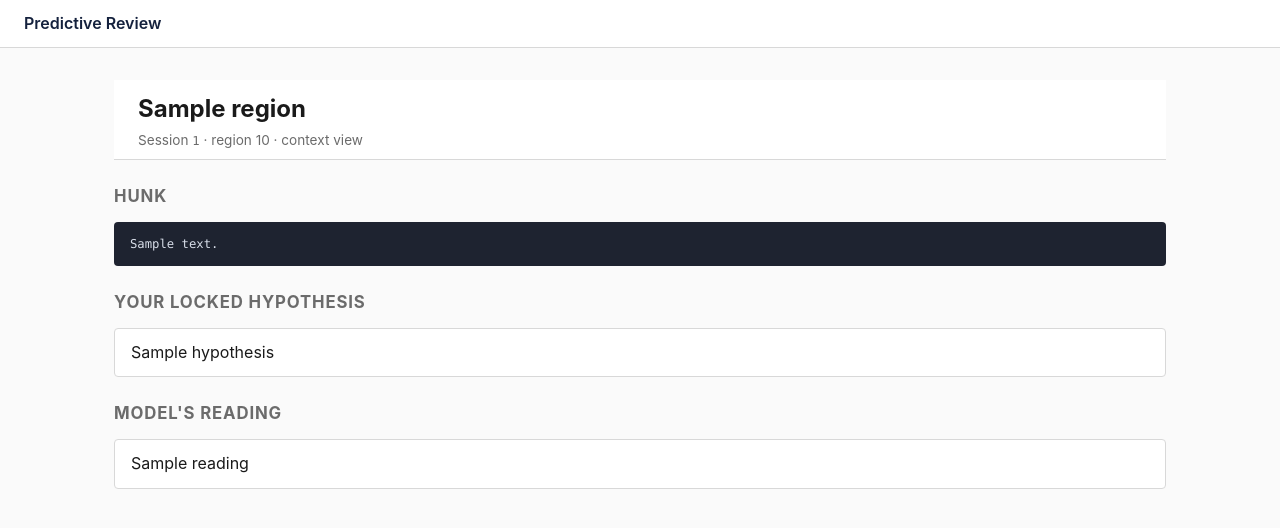
After one commit to meadowlark-bradsher/PREP, a FastAPI app: template src/predictive_review/web/templates/context_window.html in a window 1280 px wide. The commit adds this page. Shown: the top 528 px of the page. Run offline with FastAPI, Linux system fonts and the light colour scheme; the template is opened without the code that fills it: most values are stand-ins (such as "Sample title", 1, 10 or a date in 2020).

Commit message:
Add dual-monitor mode: pop the context view into its own window
Even with the resizable panes, the dialogue surface feels crowded —
chat needs vertical space, the hunk wants horizontal space, both
compete on a single screen. The natural fix is to put them on
different monitors, which costs almost nothing for our session model
because the context (hunk + locked hypothesis + reading) is fully
static after reveal.

Adds:

  - GET /sessions/{id}/regions/{rid}/context — read-only HTML page
    rendering only the hunk, the engineer's locked hypothesis, and
    the model's reading. No chip strip, no chat thread, no live
    updates. A separate Jinja template (context_window.html) inherits
    base.html so the rendering matches the main view but strips the
    action chrome.
  - "📋 Pop context to new window" button on the region surface, in
    a new title row next to the structural label.
  - static/dual_monitor.js — ~15 lines of vanilla JS that calls
    window.open(url, name, features) when the button is clicked. The
    window name includes the region id so re-clicking reuses the same
    popup instead of stacking new ones; popup=yes opens a chromeless
    window the engineer can drag freely between monitors.

Static-by-construction means no WebSocket / HTMX / polling needed in
the popup. The action window stays the source of truth for everything
that changes; the context window is a reference card.

Three new route tests pin the contract: /context renders the static
trio with no action chrome; the main region surface advertises the
pop button with the right URL; bad region ids 404 the same way the
main surface does.

130 tests passing.

Co-Authored-By: Claude Opus 4.7 (1M context) <noreply@anthropic.com>

```diff
--- a/src/predictive_review/web/routes.py
+++ b/src/predictive_review/web/routes.py
@@ -319,6 +319,36 @@ def register_routes(app: FastAPI) -> None:
         )
 
     @app.get(
+        "/sessions/{session_id}/regions/{region_id}/context",
+        response_class=HTMLResponse,
+    )
+    def region_context_window(
+        request: Request,
+        session_id: str,
+        region_id: str,
+        service: SessionService = Depends(get_service),
+    ) -> HTMLResponse:
+        """Read-only context view for the dual-monitor workflow.
+
+        Renders just the hunk + locked hypothesis + model's reading on its
+        own page so the engineer can pop it out into a separate window and
+        drag it to a second monitor. The content is static after reveal —
+        no chrome, no chip strip, no live updates needed.
+        """
+        _require_session(service, session_id)
+        region = _require_region(service, session_id, region_id)
+        return TEMPLATES.TemplateResponse(
+            request,
+            "context_window.html",
+            {
+                "session_id": session_id,
+                "region": region,
+                "hypothesis": service.get_locked_hypothesis(region_id) or "",
+                "reading": service.get_reading(region_id) or "",
+            },
+        )
+
+    @app.get(
         "/sessions/{session_id}/regions/{region_id}",
         response_class=HTMLResponse,
     )
--- /dev/null
+++ b/src/predictive_review/web/static/dual_monitor.js
@@ -0,0 +1,26 @@
+/**
+ * Pop the context view into a separate browser window.
+ *
+ * Used by the dual-monitor workflow: engineer clicks "Pop context",
+ * a new window opens with just the hunk + locked hypothesis + model's
+ * reading, and they drag it to their second monitor. Reusing the same
+ * window name per region means the SAME context window is reused when
+ * the engineer clicks the button again — it won't pile up extras.
+ *
+ * Context is static after reveal so this popup needs no live updates.
+ */
+(function () {
+  "use strict";
+
+  document.addEventListener("click", function (e) {
+    const btn = e.target.closest("[data-pop-url]");
+    if (!btn) return;
+    e.preventDefault();
+    const url = btn.dataset.popUrl;
+    const name = btn.dataset.popName || "prep-context";
+    // popup=yes opens a chromeless window the user can position freely.
+    const features = "popup=yes,width=720,height=900,scrollbars=yes";
+    const w = window.open(url, name, features);
+    if (w) w.focus();
+  });
+})();
--- a/src/predictive_review/web/static/style.css
+++ b/src/predictive_review/web/static/style.css
@@ -191,6 +191,30 @@ fieldset legend { padding: 0 0.5rem; color: var(--muted); }
 .commit-error { margin: 0.5rem 0; }
 .commit-error p { margin: 0.4rem 0 0; }
 
+/* dual-monitor: "Pop context to new window" affordance + standalone view */
+.region-title-row {
+  display: flex; align-items: baseline; gap: 1rem;
+  justify-content: space-between; flex-wrap: wrap;
+}
+.region-title-row h1 { margin: 0; }
+.pop-context-btn {
+  background: white; color: var(--accent-strong);
+  border: 1px solid var(--rule); border-radius: 4px;
+  padding: 0.4rem 0.7rem;
+  font-size: 0.85rem;
+  cursor: pointer;
+  margin: 0;
+  white-space: nowrap;
+}
+.pop-context-btn:hover { background: #f6f8fb; border-color: var(--accent); }
+
+.context-window .context-header {
+  border-bottom: 1px solid var(--rule);
+  padding-bottom: 0.5rem; margin-bottom: 1rem;
+}
+.context-window .context-header h1 { margin: 0 0 0.25rem; }
+.context-window .context-header .lede { margin: 0; font-size: 0.85rem; }
+
 /* hypothesis tabs */
 .tabs { border: 1px solid var(--rule); border-radius: 4px; background: white; }
 .tab-strip {
--- a/src/predictive_review/web/templates/base.html
+++ b/src/predictive_review/web/templates/base.html
@@ -8,6 +8,7 @@
   <script src="{{ url_for('static', path='htmx.min.js') }}" defer></script>
   <script src="{{ url_for('static', path='progress.js') }}" defer></script>
   <script src="{{ url_for('static', path='launcher.js') }}" defer></script>
+  <script src="{{ url_for('static', path='dual_monitor.js') }}" defer></script>
 </head>
 <body>
   <header>
--- /dev/null
+++ b/src/predictive_review/web/templates/context_window.html
@@ -0,0 +1,22 @@
+{% extends "base.html" %}
+{% block title %}Context: {{ region.structural_label }} — Predictive Review{% endblock %}
+{% block content %}
+<section class="context-window">
+  <header class="context-header">
+    <h1>{{ region.structural_label }}</h1>
+    <p class="lede">
+      Session <code>{{ session_id }}</code> · region {{ region.ordinal + 1 }}
+      · context view
+    </p>
+  </header>
+
+  <h2>Hunk</h2>
+  <pre class="hunk"><code>{{ region.hunk_text }}</code></pre>
+
+  <h2>Your locked hypothesis</h2>
+  <div class="locked-text prose">{{ hypothesis | markdown }}</div>
+
+  <h2>Model's reading</h2>
+  <div class="reading prose">{{ reading | markdown }}</div>
+</section>
+{% endblock %}
```
Also changed, not shown: src/predictive_review/web/templates/region.html (+10 -1 lines), tests/unit/test_web_routes.py (+35 -0 lines).
